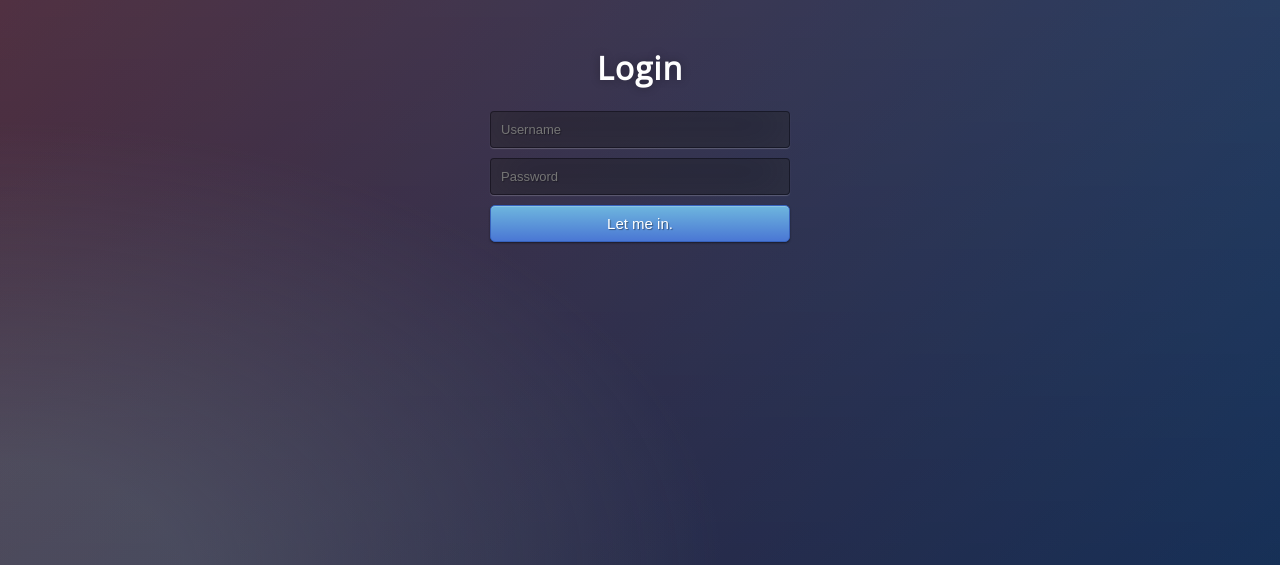
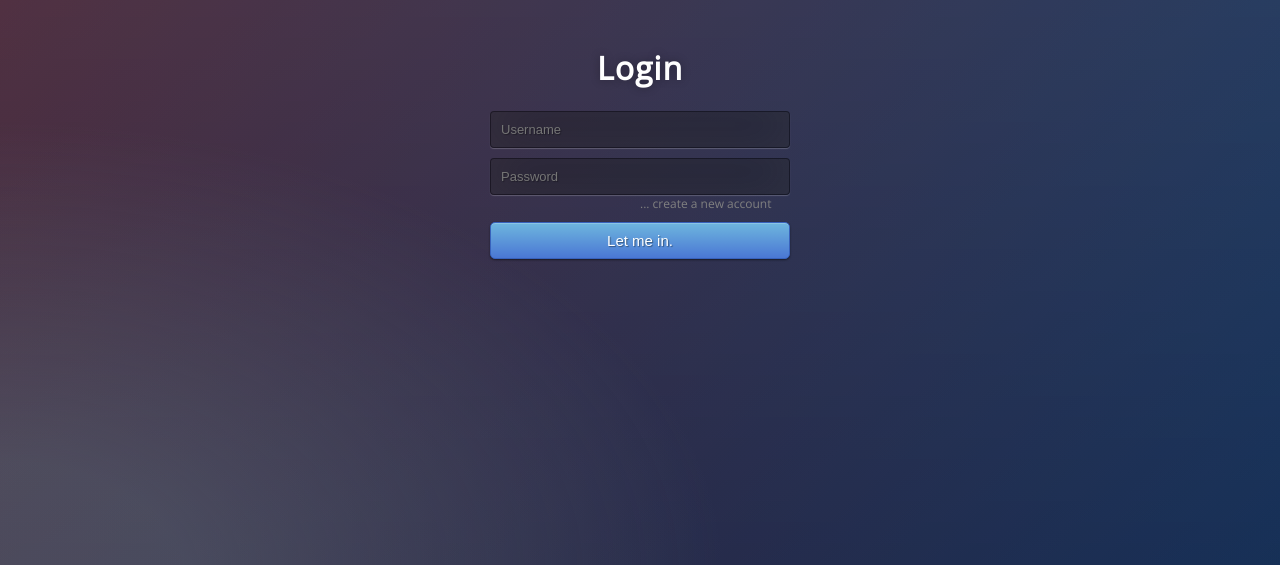
Before and after one commit to SolaOgunsola/422x-cloud9, a Flask app: page / in a window 1280 px wide. Shown: the part 225-790 px from the top of the page. Run offline with Flask 2, Linux system fonts and the light colour scheme; data that the repository does not hold is empty.

Commit message:
Added registrattion form in index.html

```diff
--- a/cloud_flask_app/app/templates/public/index.html
+++ b/cloud_flask_app/app/templates/public/index.html
@@ -3,16 +3,45 @@
   <title>
     COMS-422  Project Phase 2
   </title>
+  <script>
+ function handleClick1(){
+   document.getElementById("login").style.visibility = "hidden";
+   document.getElementById("register").style.visibility = "visible";
+ }
+ function handleClick2(){
+   document.getElementById("login").style.visibility ="visible";
+   document.getElementById("register").style.visibility = "hidden";
+ }
+  </script>
+
 </head>
 <body>
   <!-- Accessing script from ../static/js/app.js -->
   <script src="{{ url_for('static', filename='js/app.js') }}"></script>
-  <div class="login">
+  <div class="login" id="login">
     <h1>Login</h1>
     <form method="post">
       <input type="text" name="username" placeholder="Username" required="required" autocomplete="off"/>
       <input type="password" name="password" placeholder="Password" required="required"/>
+      <div class="registerBtn" onclick="handleClick1()">
+        <a>... create a new account</a>
+      </div>
+
       <button type="submit" class="btn btn-primary btn-block btn-large">Let me in.</button>
+    </form>
+  </div>
+  <div class="register" id="register">
+    <h1>Register</h1>
+    <form method="post">
+      <input type="text" name="username" placeholder="Username" required="required" autocomplete="off"/>
+      <input type="text" name="firstName" placeholder="First Name" required="required" autocomplete="off"/>
+      <input type="text" name="lastName" placeholder="Last Name" required="required" autocomplete="off"/>
+      <input type="password" name="password" placeholder="Password" required="required"/>
+      <div class="loginBtn" onclick="handleClick2()">
+        <a>... already have an account</a>
+      </div>
+
+      <button type="submit" class="btn btn-primary btn-block btn-large">Sign me up.</button>
     </form>
   </div>
 </body>
@@ -35,6 +64,25 @@
 
 html { width: 100%; height:100%; overflow:hidden; }
 
+.registerBtn, .loginBtn {
+  display: flex;
+  align-items:flex-end;
+  margin-bottom: 10px;
+  margin-top: -10px;
+  font-size: 12px;
+  color: grey;
+}
+a{
+  cursor:pointer;
+  width: 100%;
+  padding-left: 50%;
+}
+a:hover{
+  color: white;
+}
+.register{
+  visibility: hidden;
+}
 body {
   width: 100%;
   height:100%;
@@ -47,7 +95,7 @@ body {
   background: -webkit-radial-gradient(0% 100%, ellipse cover, rgba(104,128,138,.4) 10%,rgba(138,114,76,0) 40%), linear-gradient(to bottom,  rgba(57,173,219,.25) 0%,rgba(42,60,87,.4) 100%), linear-gradient(135deg,  #670d10 0%,#092756 100%);
   filter: progid:DXImageTransform.Microsoft.gradient( startColorstr='#3E1D6D', endColorstr='#092756',GradientType=1 );
 }
-.login {
+.login, .register {
   position: absolute;
   top: 50%;
   left: 50%;
@@ -55,7 +103,7 @@ body {
   width:300px;
   height:300px;
 }
-.login h1 { color: #fff; text-shadow: 0 0 10px rgba(0,0,0,0.3); letter-spacing:1px; text-align:center; }
+.login h1, .register h1 { color: #fff; text-shadow: 0 0 10px rgba(0,0,0,0.3); letter-spacing:1px; text-align:center; }
 
 input {
   width: 100%;
```
